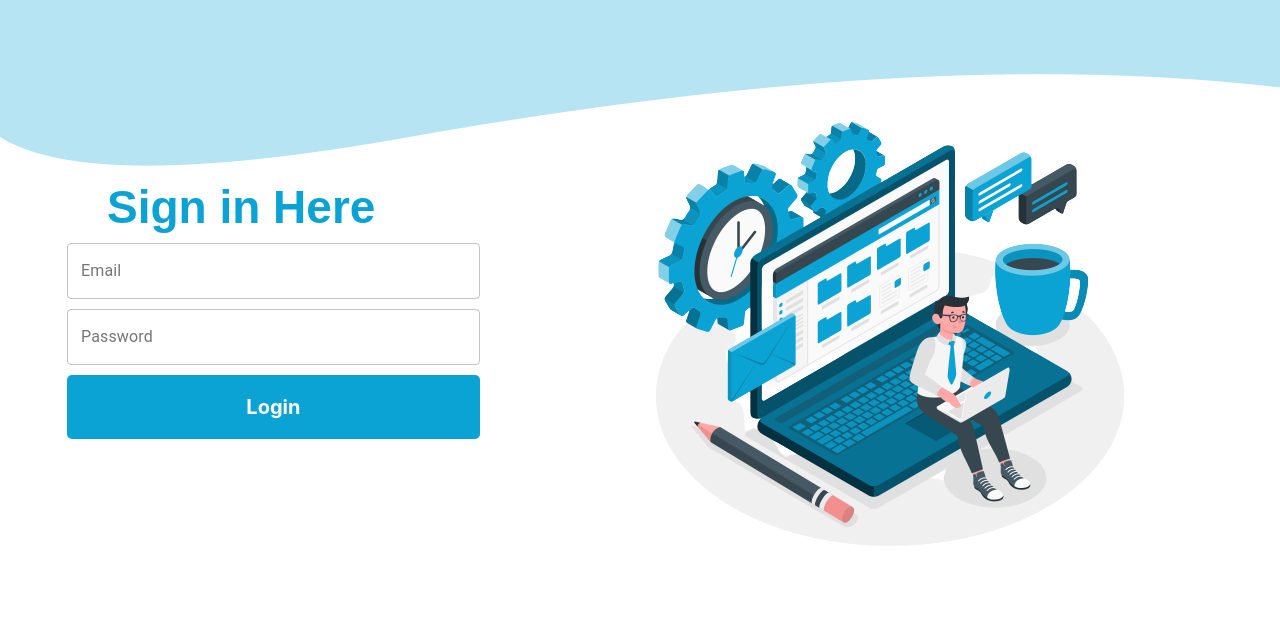
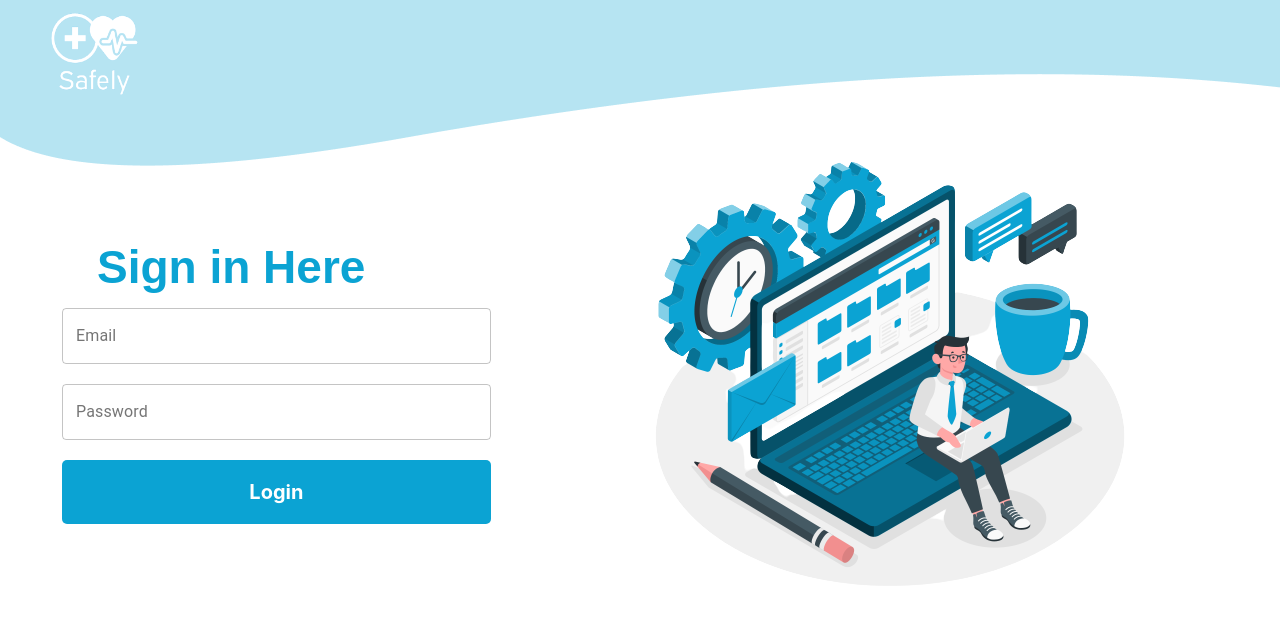
Before and after one commit to huda-alzahabi/Safely, a React (Create React App) app in the folder safely-admin/: page / in a window 1280 px wide. Shown: the top 624 px of the page. Built offline with nearby package versions, Linux system fonts and the light colour scheme; a web font is replaced by a local one.

Commit message:
Admin-Frontend: Fixed design in login page

```diff
--- a/safely-admin/src/index.css
+++ b/safely-admin/src/index.css
@@ -4,7 +4,7 @@
 }
 .login {
   display: flex;
-  margin-top: 40px;
+  margin-top: 50px;
 }
 body {
   background-image: url("./assets/loginbg.png");
@@ -23,7 +23,7 @@ body {
   color: white;
   border: 0cm;
   padding: 18px 10px;
-  margin: 5px;
+  margin:   10px;
   width: 80%;
   border-radius: 5px;
   cursor: pointer;
@@ -35,7 +35,7 @@ body {
 .form-control input,
 .input {
   width: 80%;
-  margin: 5px !important;
+  margin: 10px !important;
   padding: 15px 10px;
   font-size: 17px;
 }
@@ -51,7 +51,7 @@ h2 {
   text-align: center;
 }
 .login-img {
-  margin-top: 40px;
+  margin-top:-30px;
 }
 .donut {
   margin-top: 200px;
--- a/safely-admin/src/pages/Login.jsx
+++ b/safely-admin/src/pages/Login.jsx
@@ -5,6 +5,7 @@ import TextField from "@material-ui/core/TextField";
 import jwt_decode from "jwt-decode";
 import { useNavigate } from "react-router-dom";
 import toast from "react-hot-toast";
+import logo from "../assets/logo.png";
 
 const Login = () => {
   const nav = useNavigate();
@@ -52,6 +53,8 @@ const Login = () => {
   };
 
   return (
+    <>
+      <img className="logo" src={logo} alt="" />
       <div className="login">
         <div className="container">
           <div className="form">
@@ -79,7 +82,11 @@ const Login = () => {
               />
 
               <div>
-              <Button color={"#0BA3D3"} text={"Login"} onClick={handleSubmit} />
+                <Button
+                  color={"#0BA3D3"}
+                  text={"Login"}
+                  onClick={handleSubmit}
+                />
               </div>
             </form>
           </div>
@@ -88,6 +95,7 @@ const Login = () => {
           <img src={img} alt="login" />
         </div>
       </div>
+    </>
   );
 };
 export default Login;
```
Lines whose indentation alone changed are shown as unchanged.
